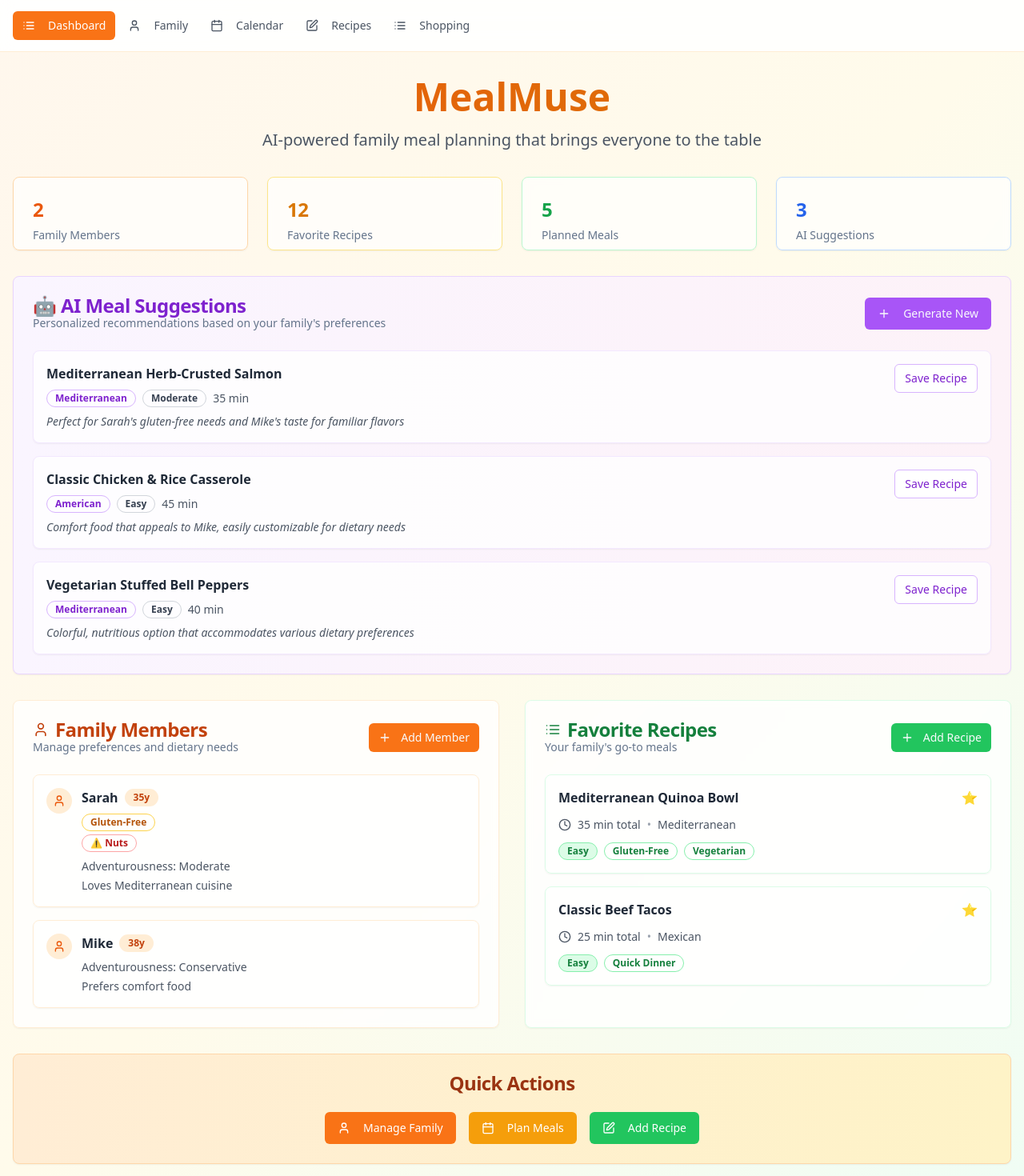
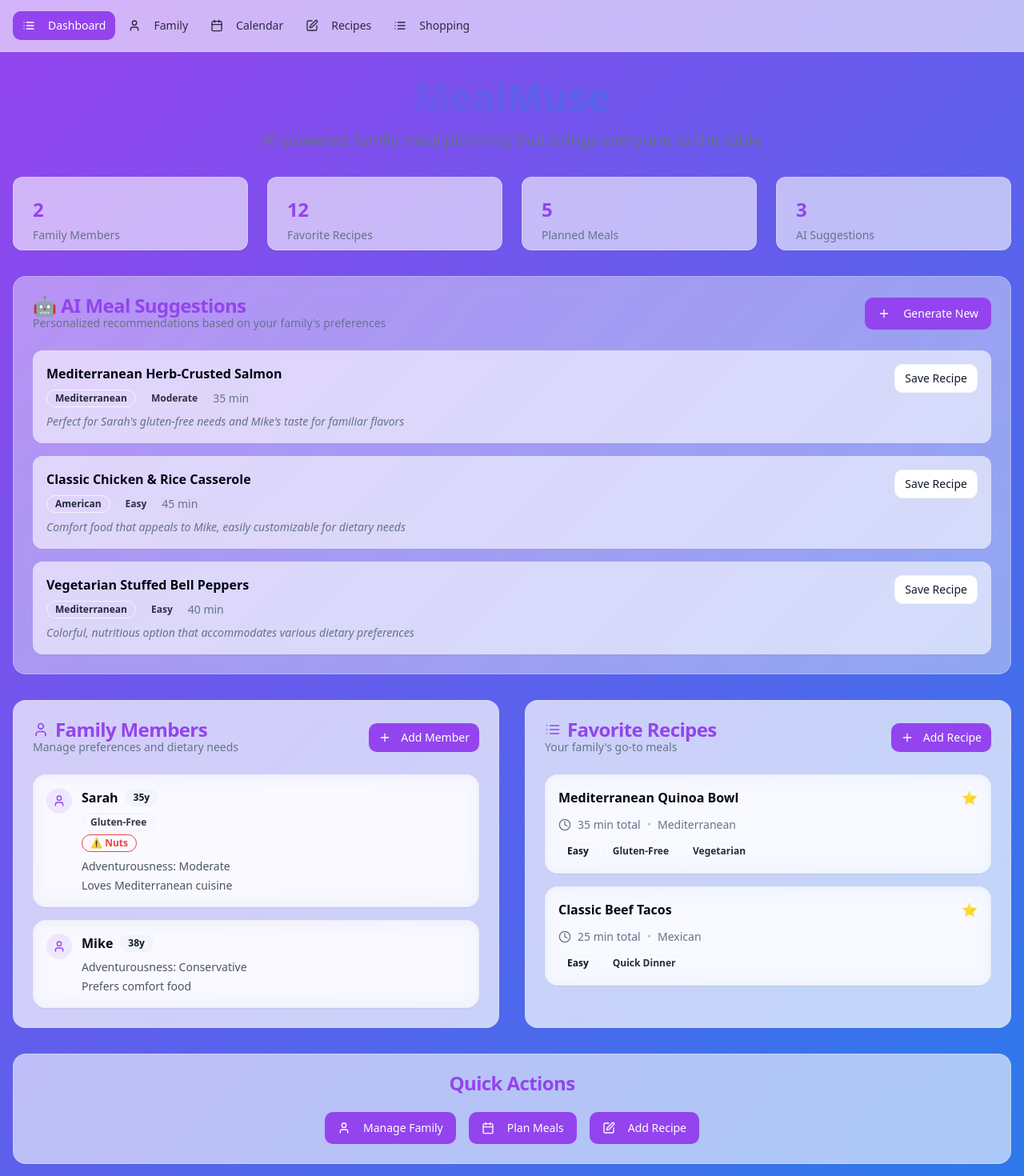
Before and after one commit to LPredmore/mealmuse, a React (Vite) app: page / in a window 1280 px wide. Shown: the top 1470 px of the page at 80% size. Built offline with nearby package versions, Linux system fonts and the light colour scheme.

Commit message:
Refactor UI to match designs
Update user interface, colors, and overall design to align with the provided images for a more visually appealing and fun user experience.

```diff
--- a/src/components/AIGenerationSection.tsx
+++ b/src/components/AIGenerationSection.tsx
@@ -50,11 +50,11 @@ export const AIGenerationSection = () => {
   };
 
   return (
-    <Card className="bg-gradient-to-r from-purple-50 to-pink-50 border-purple-200">
+    <Card className="bg-card/40 backdrop-blur-md border-border/30 rounded-2xl">
       <CardHeader>
         <div className="flex items-center justify-between">
           <div>
-            <CardTitle className="flex items-center gap-2 text-purple-700">
+            <CardTitle className="flex items-center gap-2 text-primary">
               🤖 AI Meal Suggestions
             </CardTitle>
             <CardDescription>
@@ -64,7 +64,6 @@ export const AIGenerationSection = () => {
           <Button
             onClick={handleGenerateNew}
             disabled={isGenerating}
-            className="bg-purple-500 hover:bg-purple-600"
           >
             {isGenerating ? (
               <Loader2 className="h-4 w-4 mr-2 animate-spin" />
@@ -77,27 +76,27 @@ export const AIGenerationSection = () => {
       </CardHeader>
       <CardContent className="space-y-4">
         {suggestions.map((suggestion) => (
-          <Card key={suggestion.id} className="bg-white/80 border-purple-100">
+          <Card key={suggestion.id} className="bg-card/60 border-border/30 rounded-xl">
             <CardContent className="p-4">
               <div className="flex items-start justify-between gap-4">
                 <div className="flex-1 space-y-2">
-                  <h4 className="font-semibold text-gray-800">{suggestion.name}</h4>
+                  <h4 className="font-semibold text-foreground">{suggestion.name}</h4>
                   <div className="flex items-center gap-2">
-                    <Badge variant="outline" className="text-xs border-purple-300 text-purple-700">
+                    <Badge variant="outline" className="text-xs border-accent text-accent-foreground/90">
                       {suggestion.cuisine}
                     </Badge>
-                    <Badge variant="outline" className="text-xs border-gray-300 text-gray-700">
+                    <Badge variant="outline" className="text-xs border-border/50 text-foreground/80">
                       {suggestion.complexity}
                     </Badge>
-                    <span className="text-sm text-gray-600">{suggestion.timing}</span>
+                    <span className="text-sm text-muted-foreground">{suggestion.timing}</span>
                   </div>
-                  <p className="text-sm text-gray-600 italic">{suggestion.reason}</p>
+                  <p className="text-sm text-muted-foreground italic">{suggestion.reason}</p>
                 </div>
                 <Button
                   size="sm"
                   variant="outline"
                   onClick={() => handleSaveRecipe(suggestion.id)}
-                  className="border-purple-300 text-purple-700 hover:bg-purple-50"
+                  className="border-accent text-accent-foreground hover:bg-accent/10"
                 >
                   Save Recipe
                 </Button>
--- a/src/components/FamilyMemberCard.tsx
+++ b/src/components/FamilyMemberCard.tsx
@@ -19,17 +19,17 @@ interface FamilyMemberCardProps {
 
 export const FamilyMemberCard = ({ member }: FamilyMemberCardProps) => {
   return (
-    <Card className="hover:shadow-md transition-shadow duration-200 bg-white/60 border-orange-100">
+    <Card className="hover:shadow-glow transition-shadow duration-200 bg-card/60 backdrop-blur-md border-border/40 rounded-2xl">
       <CardContent className="p-4">
         <div className="flex items-start gap-3">
-          <div className="p-2 bg-orange-100 rounded-full">
-            <User className="h-4 w-4 text-orange-600" />
+          <div className="p-2 bg-primary/10 rounded-full">
+            <User className="h-4 w-4 text-primary" />
           </div>
           <div className="flex-1 space-y-2">
             <div className="flex items-center gap-2">
-              <h4 className="font-semibold text-gray-800">{member.name}</h4>
+              <h4 className="font-semibold text-foreground">{member.name}</h4>
               {member.age && (
-                <Badge variant="secondary" className="bg-orange-100 text-orange-700">
+                <Badge variant="secondary">
                   {member.age}y
                 </Badge>
               )}
@@ -39,7 +39,7 @@ export const FamilyMemberCard = ({ member }: FamilyMemberCardProps) => {
               {member.dietaryRestrictions.length > 0 && (
                 <div className="flex flex-wrap gap-1">
                   {member.dietaryRestrictions.map((restriction, index) => (
-                    <Badge key={index} variant="outline" className="text-xs border-amber-300 text-amber-700">
+                    <Badge key={index} variant="outline" className="text-xs border-border/50 text-foreground/80">
                       {restriction}
                     </Badge>
                   ))}
@@ -49,7 +49,7 @@ export const FamilyMemberCard = ({ member }: FamilyMemberCardProps) => {
               {member.allergies.length > 0 && (
                 <div className="flex flex-wrap gap-1">
                   {member.allergies.map((allergy, index) => (
-                    <Badge key={index} variant="outline" className="text-xs border-red-300 text-red-700">
+                    <Badge key={index} variant="outline" className="text-xs border-destructive text-destructive">
                       ⚠️ {allergy}
                     </Badge>
                   ))}
--- a/src/components/Navigation.tsx
+++ b/src/components/Navigation.tsx
@@ -17,7 +17,7 @@ export const Navigation = ({ activeTab, onTabChange }: NavigationProps) => {
   ];
 
   return (
-    <nav className="bg-white/90 backdrop-blur-md border-b border-orange-100 sticky top-0 z-10">
+    <nav className="bg-card/60 backdrop-blur-md border-b border-border/40 sticky top-0 z-10">
       <div className="container mx-auto px-4">
         <div className="flex items-center justify-between h-16">
           <div className="flex items-center space-x-1">
@@ -29,8 +29,8 @@ export const Navigation = ({ activeTab, onTabChange }: NavigationProps) => {
                 onClick={() => onTabChange(id)}
                 className={
                   activeTab === id
-                    ? "bg-orange-500 hover:bg-orange-600 text-white"
-                    : "text-gray-600 hover:text-orange-600 hover:bg-orange-50"
+                    ? "bg-primary text-primary-foreground"
+                    : "text-foreground/80 hover:text-primary hover:bg-primary/10"
                 }
               >
                 <Icon className="h-4 w-4 mr-2" />
--- a/src/components/RecipeCard.tsx
+++ b/src/components/RecipeCard.tsx
@@ -21,26 +21,26 @@ interface RecipeCardProps {
 export const RecipeCard = ({ recipe }: RecipeCardProps) => {
   const getComplexityColor = (complexity: string) => {
     switch (complexity.toLowerCase()) {
-      case 'easy': return 'bg-green-100 text-green-700 border-green-300';
-      case 'moderate': return 'bg-amber-100 text-amber-700 border-amber-300';
-      case 'difficult': return 'bg-red-100 text-red-700 border-red-300';
-      default: return 'bg-gray-100 text-gray-700 border-gray-300';
+      case 'easy': return 'bg-accent/20 text-accent-foreground border-accent';
+      case 'moderate': return 'bg-secondary/30 text-foreground border-secondary';
+      case 'difficult': return 'bg-destructive/20 text-destructive-foreground border-destructive';
+      default: return 'bg-muted text-muted-foreground border-border';
     }
   };
 
   return (
-    <Card className="hover:shadow-md transition-shadow duration-200 bg-white/60 border-green-100">
+    <Card className="hover:shadow-glow transition-shadow duration-200 bg-card/60 backdrop-blur-md border-border/40 rounded-2xl">
       <CardContent className="p-4">
         <div className="space-y-3">
           <div className="flex items-start justify-between">
-            <h4 className="font-semibold text-gray-800 flex-1">{recipe.name}</h4>
-            {recipe.isFavorite && <span className="text-amber-500">⭐</span>}
+            <h4 className="font-semibold text-foreground flex-1">{recipe.name}</h4>
+            {recipe.isFavorite && <span className="text-accent">⭐</span>}
           </div>
 
-          <div className="flex items-center gap-2 text-sm text-gray-600">
+          <div className="flex items-center gap-2 text-sm text-muted-foreground">
             <Clock className="h-4 w-4" />
             <span>{recipe.prepTime + recipe.cookTime} min total</span>
-            <span className="text-gray-400">•</span>
+            <span className="text-muted-foreground/40">•</span>
             <span>{recipe.cuisine}</span>
           </div>
 
@@ -55,7 +55,7 @@ export const RecipeCard = ({ recipe }: RecipeCardProps) => {
             <Badge
               key={index}
               variant="outline"
-                className="text-xs border-green-300 text-green-700"
+              className="text-xs border-accent text-accent-foreground/90"
             >
               {tag}
             </Badge>
--- a/src/index.css
+++ b/src/index.css
@@ -17,8 +17,8 @@ All colors MUST be HSL.
     --popover: 0 0% 100%;
     --popover-foreground: 222.2 84% 4.9%;
 
-    --primary: 222.2 47.4% 11.2%;
-    --primary-foreground: 210 40% 98%;
+    --primary: 268 83% 60%;
+    --primary-foreground: 0 0% 100%;
 
     --secondary: 210 40% 96.1%;
     --secondary-foreground: 222.2 47.4% 11.2%;
@@ -36,7 +36,10 @@ All colors MUST be HSL.
     --input: 214.3 31.8% 91.4%;
     --ring: 222.2 84% 4.9%;
 
-    --radius: 0.5rem;
+    --radius: 0.75rem;
+
+    --brand-start: 268 83% 60%;
+    --brand-end: 216 83% 55%;
 
     --sidebar-background: 0 0% 98%;
 
@@ -103,3 +106,21 @@ All colors MUST be HSL.
     @apply bg-background text-foreground;
   }
 }
+
+@layer utilities {
+  .app-gradient {
+    background-image:
+      radial-gradient(1200px circle at 0% 0%, hsl(var(--brand-start) / 0.35), transparent 60%),
+      radial-gradient(1000px circle at 100% 100%, hsl(var(--brand-end) / 0.35), transparent 60%),
+      linear-gradient(135deg, hsl(var(--brand-start)), hsl(var(--brand-end)));
+  }
+  .heading-gradient {
+    background: linear-gradient(90deg, hsl(var(--brand-start)), hsl(var(--brand-end)));
+    -webkit-background-clip: text;
+    background-clip: text;
+    color: transparent;
+  }
+  .shadow-glow {
+    box-shadow: 0 10px 30px hsl(var(--brand-end) / 0.25), 0 2px 8px hsl(var(--brand-start) / 0.15);
+  }
+}
--- a/src/pages/Index.tsx
+++ b/src/pages/Index.tsx
@@ -58,7 +58,7 @@ const Index = () => {
   const [activeTab, setActiveTab] = useState("dashboard");
 
   return (
-    <div className="min-h-screen bg-gradient-to-br from-orange-50 via-amber-50 to-green-50">
+    <div className="min-h-screen app-gradient">
       <Navigation activeTab={activeTab} onTabChange={setActiveTab} />
 
       <main className="container mx-auto px-4 py-8">
@@ -66,40 +66,40 @@ const Index = () => {
           <div className="space-y-8">
             {/* Header */}
             <div className="text-center space-y-4">
-              <h1 className="text-5xl font-bold bg-gradient-to-r from-orange-600 to-amber-600 bg-clip-text text-transparent">
+              <h1 className="text-5xl font-bold heading-gradient">
                 MealMuse
               </h1>
-              <p className="text-xl text-gray-600 max-w-2xl mx-auto">
+              <p className="text-xl text-muted-foreground max-w-2xl mx-auto">
                 AI-powered family meal planning that brings everyone to the table
               </p>
             </div>
 
             {/* Quick Stats */}
             <div className="grid grid-cols-1 md:grid-cols-4 gap-6">
-              <Card className="bg-white/70 backdrop-blur-sm border-orange-200 hover:shadow-lg transition-all duration-300">
+              <Card className="bg-card/60 backdrop-blur-md border-border/40 hover:shadow-glow transition-all duration-300">
                 <CardHeader className="pb-2">
-                  <CardTitle className="text-2xl font-bold text-orange-600">2</CardTitle>
+                  <CardTitle className="text-2xl font-bold text-primary">2</CardTitle>
                   <CardDescription>Family Members</CardDescription>
                 </CardHeader>
               </Card>
 
-              <Card className="bg-white/70 backdrop-blur-sm border-amber-200 hover:shadow-lg transition-all duration-300">
+              <Card className="bg-card/60 backdrop-blur-md border-border/40 hover:shadow-glow transition-all duration-300">
                 <CardHeader className="pb-2">
-                  <CardTitle className="text-2xl font-bold text-amber-600">12</CardTitle>
+                  <CardTitle className="text-2xl font-bold text-primary">12</CardTitle>
                   <CardDescription>Favorite Recipes</CardDescription>
                 </CardHeader>
               </Card>
 
-              <Card className="bg-white/70 backdrop-blur-sm border-green-200 hover:shadow-lg transition-all duration-300">
+              <Card className="bg-card/60 backdrop-blur-md border-border/40 hover:shadow-glow transition-all duration-300">
                 <CardHeader className="pb-2">
-                  <CardTitle className="text-2xl font-bold text-green-600">5</CardTitle>
+                  <CardTitle className="text-2xl font-bold text-primary">5</CardTitle>
                   <CardDescription>Planned Meals</CardDescription>
                 </CardHeader>
               </Card>
 
-              <Card className="bg-white/70 backdrop-blur-sm border-blue-200 hover:shadow-lg transition-all duration-300">
+              <Card className="bg-card/60 backdrop-blur-md border-border/40 hover:shadow-glow transition-all duration-300">
                 <CardHeader className="pb-2">
-                  <CardTitle className="text-2xl font-bold text-blue-600">3</CardTitle>
+                  <CardTitle className="text-2xl font-bold text-primary">3</CardTitle>
                   <CardDescription>AI Suggestions</CardDescription>
                 </CardHeader>
               </Card>
@@ -111,17 +111,17 @@ const Index = () => {
             {/* Family Members & Recipes Grid */}
             <div className="grid grid-cols-1 lg:grid-cols-2 gap-8">
               {/* Family Members */}
-              <Card className="bg-white/80 backdrop-blur-sm border-orange-100">
+              <Card className="bg-card/70 backdrop-blur-md border-border/40 rounded-2xl">
                 <CardHeader>
                   <div className="flex items-center justify-between">
                     <div>
-                      <CardTitle className="flex items-center gap-2 text-orange-700">
+                      <CardTitle className="flex items-center gap-2 text-primary">
                         <User className="h-5 w-5" />
                         Family Members
                       </CardTitle>
                       <CardDescription>Manage preferences and dietary needs</CardDescription>
                     </div>
-                    <Button size="sm" className="bg-orange-500 hover:bg-orange-600">
+                    <Button size="sm">
                       <Plus className="h-4 w-4 mr-1" />
                       Add Member
                     </Button>
@@ -135,17 +135,17 @@ const Index = () => {
               </Card>
 
               {/* Favorite Recipes */}
-              <Card className="bg-white/80 backdrop-blur-sm border-green-100">
+              <Card className="bg-card/70 backdrop-blur-md border-border/40 rounded-2xl">
                 <CardHeader>
                   <div className="flex items-center justify-between">
                     <div>
-                      <CardTitle className="flex items-center gap-2 text-green-700">
+                      <CardTitle className="flex items-center gap-2 text-primary">
                         <List className="h-5 w-5" />
                         Favorite Recipes
                       </CardTitle>
                       <CardDescription>Your family's go-to meals</CardDescription>
                     </div>
-                    <Button size="sm" className="bg-green-500 hover:bg-green-600">
+                    <Button size="sm">
                       <Plus className="h-4 w-4 mr-1" />
                       Add Recipe
                     </Button>
@@ -160,30 +160,21 @@ const Index = () => {
             </div>
 
             {/* Quick Actions */}
-            <Card className="bg-gradient-to-r from-orange-100 to-amber-100 border-orange-200">
+            <Card className="bg-card/60 backdrop-blur-md border-border/40 rounded-2xl">
               <CardHeader>
-                <CardTitle className="text-center text-orange-800">Quick Actions</CardTitle>
+                <CardTitle className="text-center text-primary">Quick Actions</CardTitle>
               </CardHeader>
               <CardContent>
                 <div className="flex flex-wrap justify-center gap-4">
-                  <Button
-                    className="bg-orange-500 hover:bg-orange-600 text-white"
-                    onClick={() => setActiveTab("family")}
-                  >
+                  <Button onClick={() => setActiveTab("family")}>
                     <User className="h-4 w-4 mr-2" />
                     Manage Family
                   </Button>
-                  <Button
-                    className="bg-amber-500 hover:bg-amber-600 text-white"
-                    onClick={() => setActiveTab("calendar")}
-                  >
+                  <Button onClick={() => setActiveTab("calendar")}>
                     <Calendar className="h-4 w-4 mr-2" />
                     Plan Meals
                   </Button>
-                  <Button
-                    className="bg-green-500 hover:bg-green-600 text-white"
-                    onClick={() => setActiveTab("recipes")}
-                  >
+                  <Button onClick={() => setActiveTab("recipes")}>
                     <Edit className="h-4 w-4 mr-2" />
                     Add Recipe
                   </Button>
@@ -195,8 +186,8 @@ const Index = () => {
 
         {activeTab === "family" && (
           <div className="space-y-6">
-            <h1 className="text-3xl font-bold text-orange-700">Family Management</h1>
-            <p className="text-gray-600">Manage individual profiles and family-wide preferences.</p>
+            <h1 className="text-3xl font-bold text-primary">Family Management</h1>
+            <p className="text-muted-foreground">Manage individual profiles and family-wide preferences.</p>
             <div className="grid grid-cols-1 lg:grid-cols-3 gap-6">
               <div className="lg:col-span-2 space-y-6">
                 <FamilySection />
@@ -210,9 +201,9 @@ const Index = () => {
 
         {activeTab === "calendar" && (
           <div className="space-y-6">
-            <h2 className="text-3xl font-bold text-amber-700">Meal Calendar</h2>
-            <p className="text-gray-600">Plan your family's meals for the next 14 days.</p>
-            <div className="text-center py-12 text-gray-500">
+            <h2 className="text-3xl font-bold text-primary">Meal Calendar</h2>
+            <p className="text-muted-foreground">Plan your family's meals for the next 14 days.</p>
+            <div className="text-center py-12 text-muted-foreground">
               Meal calendar interface coming soon...
             </div>
           </div>
@@ -220,9 +211,9 @@ const Index = () => {
 
         {activeTab === "recipes" && (
           <div className="space-y-6">
-            <h2 className="text-3xl font-bold text-green-700">Recipe Library</h2>
-            <p className="text-gray-600">Browse and manage your family's recipe collection.</p>
-            <div className="text-center py-12 text-gray-500">
+            <h2 className="text-3xl font-bold text-primary">Recipe Library</h2>
+            <p className="text-muted-foreground">Browse and manage your family's recipe collection.</p>
+            <div className="text-center py-12 text-muted-foreground">
               Recipe library interface coming soon...
             </div>
           </div>
@@ -230,9 +221,9 @@ const Index = () => {
 
         {activeTab === "shopping" && (
           <div className="space-y-6">
-            <h2 className="text-3xl font-bold text-blue-700">Shopping List</h2>
-            <p className="text-gray-600">Generate and manage your grocery shopping lists.</p>
-            <div className="text-center py-12 text-gray-500">
+            <h2 className="text-3xl font-bold text-primary">Shopping List</h2>
+            <p className="text-muted-foreground">Generate and manage your grocery shopping lists.</p>
+            <div className="text-center py-12 text-muted-foreground">
               Shopping list interface coming soon...
             </div>
           </div>
```
Also changed, not shown: src/components/family/FamilyPreferencesSection.tsx (+6 -4 lines). Lines whose indentation alone changed are shown as unchanged.
